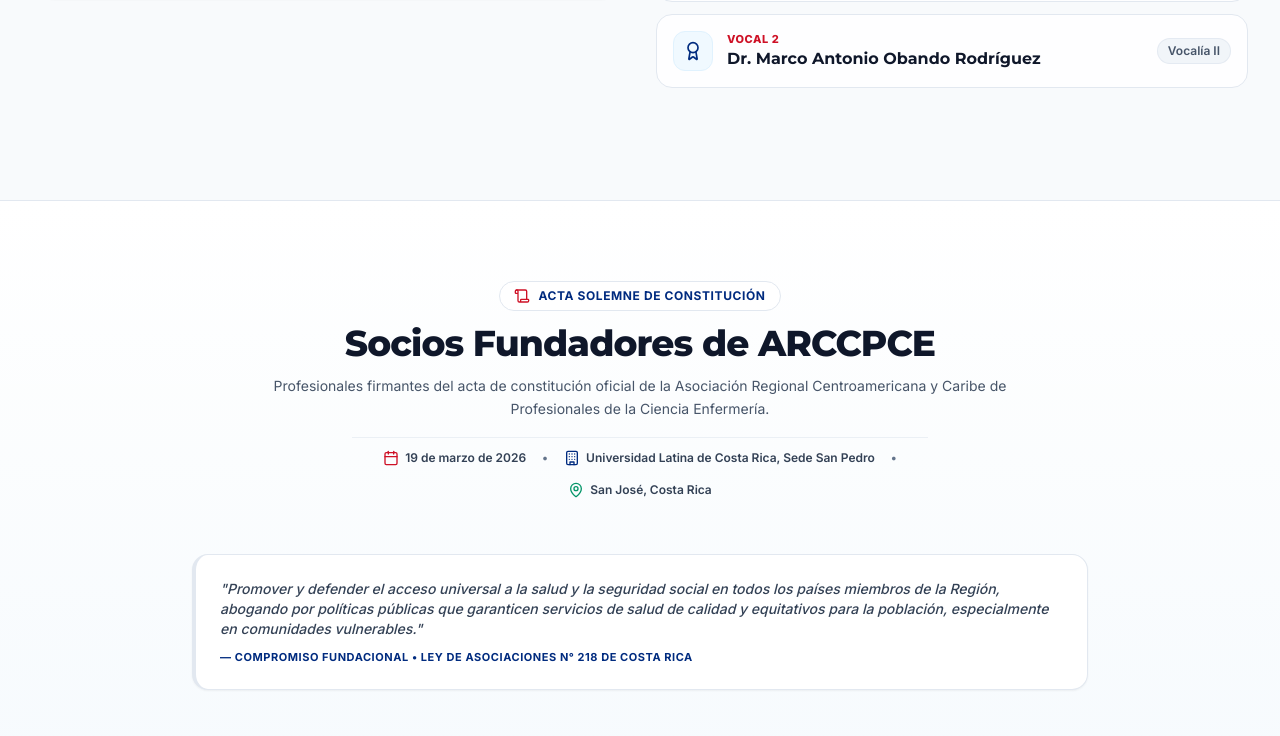
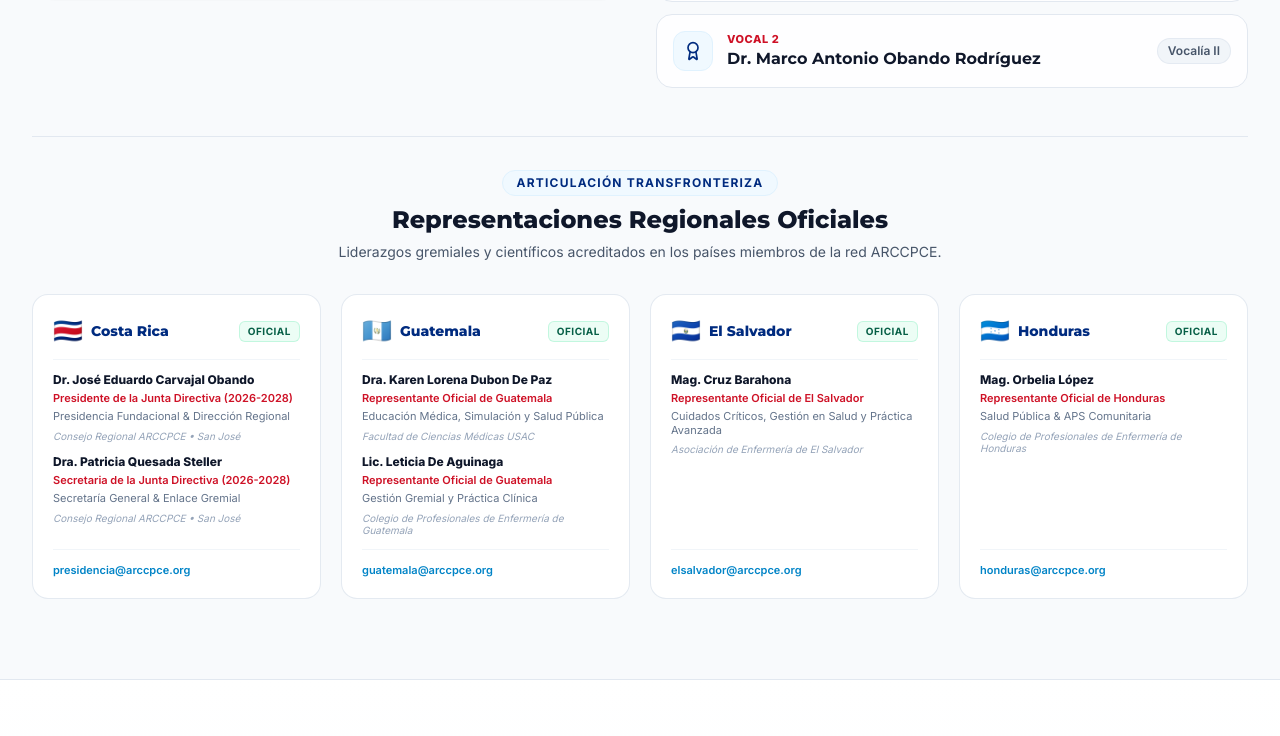
Before and after one commit to fbolanosf/ARCCPCE, a Next.js app: page / in a window 1280 px wide. Shown: the part 8756-9492 px from the top of the page. Built offline with nearby package versions, Linux system fonts and the light colour scheme; no server answers; a web font is replaced by a local one.

Commit message:
feat(governance): agregar bloque de representaciones regionales oficiales enseguida de la junta directiva

```diff
--- a/src/components/BoardOfDirectors.tsx
+++ b/src/components/BoardOfDirectors.tsx
@@ -19,6 +19,87 @@ const BOARD_MEMBERS: BoardMember[] = [
   { role: "Fiscal", name: "Dra. Janet Morales Salazar", badge: "Fiscalía Deontológica" },
   { role: "Vocal 1", name: "Dr. Fibier Olmos Venegas", badge: "Vocalía I" },
   { role: "Vocal 2", name: "Dr. Marco Antonio Obando Rodríguez", badge: "Vocalía II" },
+];
+
+interface RegionalRepresentative {
+  country: string;
+  flag: string;
+  representatives: Array<{
+    name: string;
+    role: string;
+    area: string;
+    institution: string;
+    email: string;
+  }>;
+}
+
+const REGIONAL_REPRESENTATIVES: RegionalRepresentative[] = [
+  {
+    country: "Costa Rica",
+    flag: "🇨🇷",
+    representatives: [
+      {
+        name: "Dr. José Eduardo Carvajal Obando",
+        role: "Presidente de la Junta Directiva (2026-2028)",
+        area: "Presidencia Fundacional & Dirección Regional",
+        institution: "Consejo Regional ARCCPCE • San José",
+        email: "presidencia@arccpce.org",
+      },
+      {
+        name: "Dra. Patricia Quesada Steller",
+        role: "Secretaria de la Junta Directiva (2026-2028)",
+        area: "Secretaría General & Enlace Gremial",
+        institution: "Consejo Regional ARCCPCE • San José",
+        email: "secretaria@arccpce.org",
+      },
+    ],
+  },
+  {
+    country: "Guatemala",
+    flag: "🇬🇹",
+    representatives: [
+      {
+        name: "Dra. Karen Lorena Dubon De Paz",
+        role: "Representante Oficial de Guatemala",
+        area: "Educación Médica, Simulación y Salud Pública",
+        institution: "Facultad de Ciencias Médicas USAC",
+        email: "guatemala@arccpce.org",
+      },
+      {
+        name: "Lic. Leticia De Aguinaga",
+        role: "Representante Oficial de Guatemala",
+        area: "Gestión Gremial y Práctica Clínica",
+        institution: "Colegio de Profesionales de Enfermería de Guatemala",
+        email: "guatemala@arccpce.org",
+      },
+    ],
+  },
+  {
+    country: "El Salvador",
+    flag: "🇸🇻",
+    representatives: [
+      {
+        name: "Mag. Cruz Barahona",
+        role: "Representante Oficial de El Salvador",
+        area: "Cuidados Críticos, Gestión en Salud y Práctica Avanzada",
+        institution: "Asociación de Enfermería de El Salvador",
+        email: "elsalvador@arccpce.org",
+      },
+    ],
+  },
+  {
+    country: "Honduras",
+    flag: "🇭🇳",
+    representatives: [
+      {
+        name: "Mag. Orbelia López",
+        role: "Representante Oficial de Honduras",
+        area: "Salud Pública & APS Comunitaria",
+        institution: "Colegio de Profesionales de Enfermería de Honduras",
+        email: "honduras@arccpce.org",
+      },
+    ],
+  },
 ];
 
 export default function BoardOfDirectors() {
@@ -49,7 +130,7 @@ export default function BoardOfDirectors() {
         </div>
 
         {/* Bloque Principal: Fotografía Oficial + Miembros */}
-        <div className="grid grid-cols-1 lg:grid-cols-12 gap-8 items-start mb-8">
+        <div className="grid grid-cols-1 lg:grid-cols-12 gap-8 items-start mb-12">
           {/* Fotografía Oficial de la Junta Directiva 2026 */}
           <div className="lg:col-span-6 bg-white p-4 sm:p-5 rounded-3xl border border-slate-200 shadow-sm">
             <div className="relative h-80 sm:h-96 rounded-2xl overflow-hidden border border-slate-200 bg-slate-100 group">
@@ -120,6 +201,62 @@ export default function BoardOfDirectors() {
             })}
           </div>
         </div>
+
+        {/* ==================== REPRESENTACIONES REGIONALES OFICIALES POR PAÍS ==================== */}
+        <div className="pt-8 border-t border-slate-200">
+          <div className="text-center max-w-2xl mx-auto mb-8">
+            <span className="text-[#002b7f] text-xs font-bold tracking-widest uppercase bg-sky-50 px-3.5 py-1 rounded-full border border-sky-100 inline-block mb-2">
+              Articulación Transfronteriza
+            </span>
+            <h3 className="text-2xl font-extrabold font-display text-slate-900">
+              Representaciones Regionales Oficiales
+            </h3>
+            <p className="text-slate-600 text-xs sm:text-sm mt-1.5">
+              Liderazgos gremiales y científicos acreditados en los países miembros de la red ARCCPCE.
+            </p>
+          </div>
+
+          <div className="grid grid-cols-1 md:grid-cols-2 lg:grid-cols-4 gap-5">
+            {REGIONAL_REPRESENTATIVES.map((reg, idx) => (
+              <div
+                key={idx}
+                className="bg-white rounded-2xl p-5 border border-slate-200/90 shadow-xs hover:shadow-md hover:border-[#002b7f]/40 transition-all duration-300 flex flex-col justify-between"
+              >
+                <div>
+                  <div className="flex items-center justify-between pb-3 mb-3 border-b border-slate-100">
+                    <div className="flex items-center gap-2">
+                      <span className="text-2xl drop-shadow-xs">{reg.flag}</span>
+                      <h4 className="font-extrabold text-sm text-[#002b7f] font-display">{reg.country}</h4>
+                    </div>
+                    <span className="text-[10px] font-bold uppercase tracking-wider text-emerald-800 bg-emerald-50 px-2 py-0.5 rounded-md border border-emerald-200/60">
+                      Oficial
+                    </span>
+                  </div>
+
+                  <div className="space-y-3">
+                    {reg.representatives.map((rep, rIdx) => (
+                      <div key={rIdx} className="space-y-1">
+                        <h5 className="font-extrabold text-xs text-slate-900">{rep.name}</h5>
+                        <p className="text-[11px] font-semibold text-[#ce1126] leading-tight">{rep.role}</p>
+                        <p className="text-[11px] text-slate-500 leading-tight">{rep.area}</p>
+                        <p className="text-[10px] text-slate-400 italic leading-tight pt-0.5">{rep.institution}</p>
+                      </div>
+                    ))}
+                  </div>
+                </div>
+
+                <div className="pt-3 mt-3 border-t border-slate-100 text-[11px]">
+                  <a
+                    href={`mailto:${reg.representatives[0].email}`}
+                    className="text-[#0284c7] font-semibold hover:underline truncate block"
+                  >
+                    {reg.representatives[0].email}
+                  </a>
+                </div>
+              </div>
+            ))}
+          </div>
+        </div>
       </div>
     </section>
   );
```
